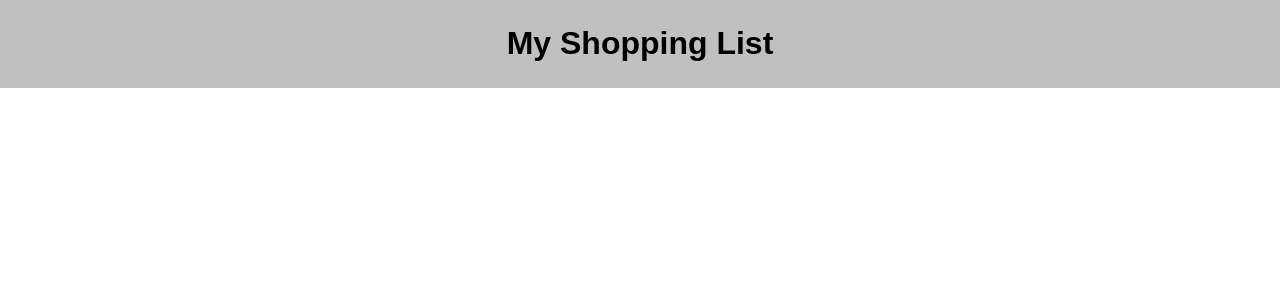
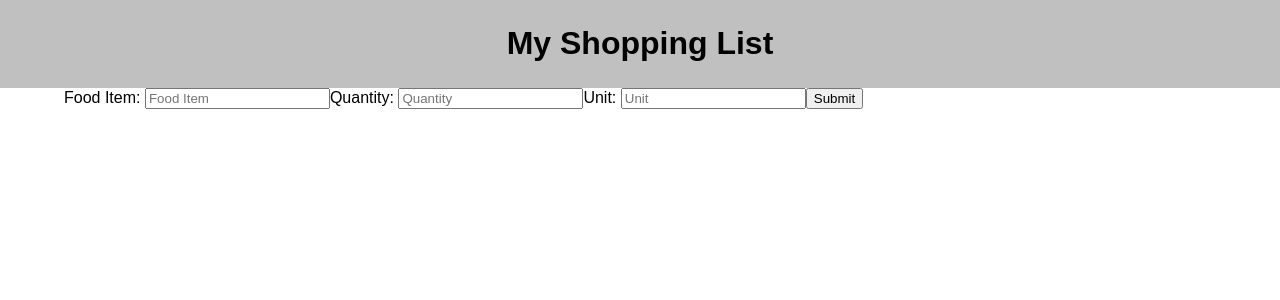
Before and after one commit to aoberle1/group-fs-react-shopping-list, a React (Create React App) app: page / in a window 1280 px wide. Shown: the top 300 px of the page. Built offline with nearby package versions, Linux system fonts and the light colour scheme.

Commit message:
merge test 2

```diff
--- a/src/components/App/App.jsx
+++ b/src/components/App/App.jsx
@@ -2,6 +2,7 @@ import React, { useState } from 'react';
 
 import Header from '../Header/Header.jsx'
 import './App.css';
+import PostFood from '../PostFood/PostFood.jsx';
 
 
 function App() {
@@ -42,7 +43,7 @@ function App() {
 
 
             <main>
-
+             <PostFood/>
             </main>
         </div>
     );
```
